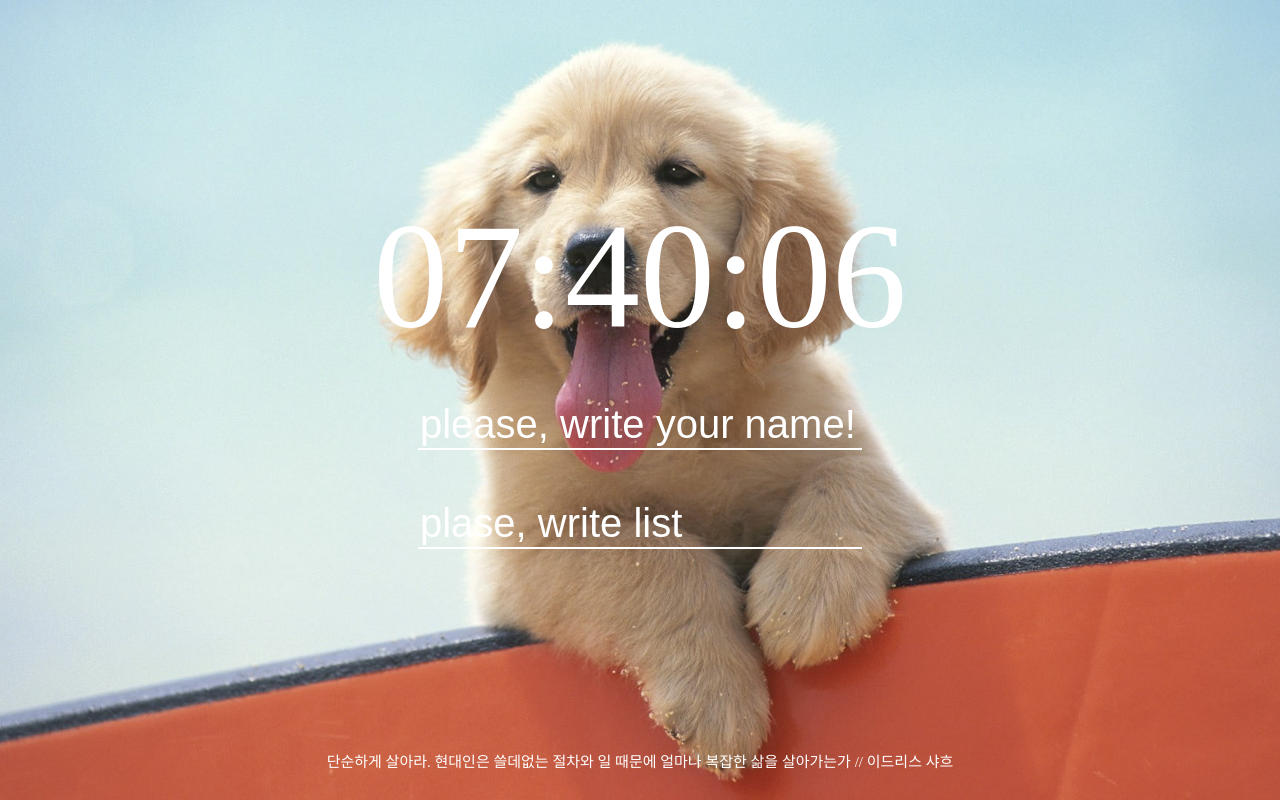
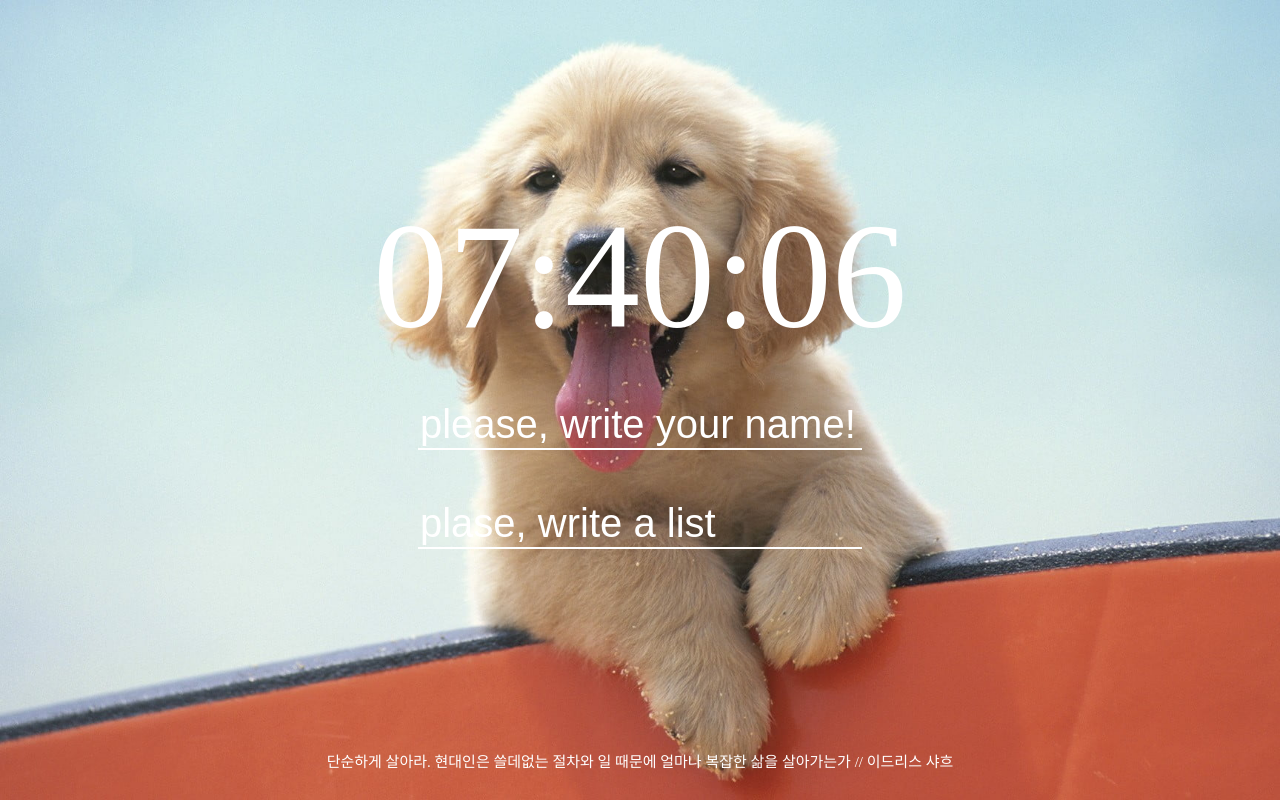
Before and after one commit to jaehyeon2650/momentum-2023, a plain HTML site: page index.html in a window 1280 px wide. Drawn offline with Linux system fonts and the light colour scheme.

Commit message:
2023-01-17 placeholder change

```diff
--- a/index.html
+++ b/index.html
@@ -17,7 +17,7 @@
         </form>
         <h1 class="hidden hello"></h1>
         <form id="to-do">
-            <input class="text-input" type="text" placeholder="plase, write list" />
+            <input class="text-input" type="text" placeholder="plase, write a list" />
         </form>
         <ul id="to-do-list"></ul>
         <div id="quote"></div>
```
